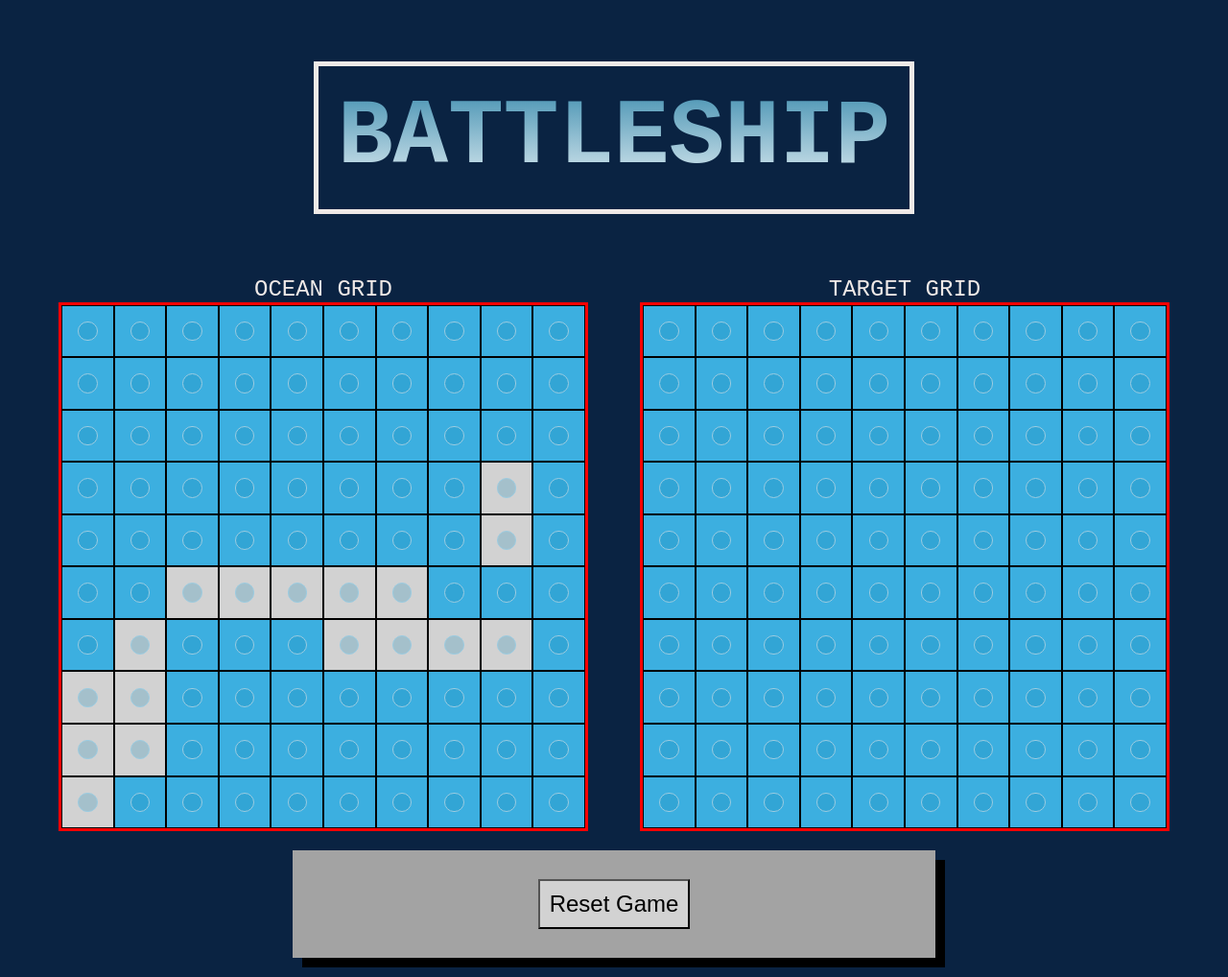
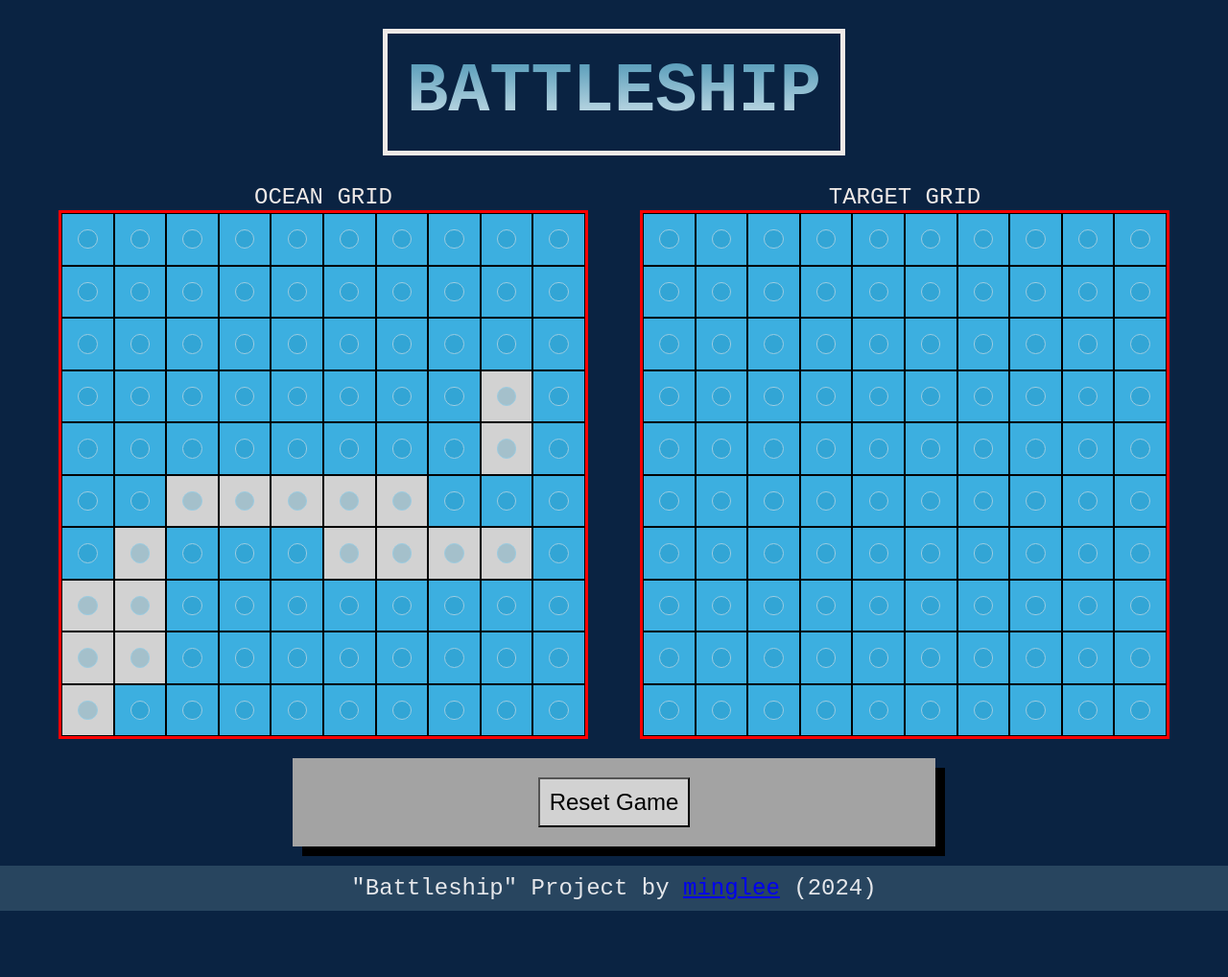
Before and after one commit to andrewtran28/battleship, a website built with webpack: page src/index.html in a window 1280 px wide. Shown: the whole page at 96% size. After the commit the page ends 949 px from the top, so only its background shows below. Built offline with nearby package versions, Linux system fonts and the light colour scheme.

Commit message:
feat: Add footer to webpage

```diff
--- a/src/index.html
+++ b/src/index.html
@@ -18,6 +18,10 @@
              <button id="btn-reset">Reset Game</button>
         </div>
 
+        <div class="footer">
+            <div>"Battleship" Project by <a href="https://github.com/andrewtran28/battleship">minglee</a> (2024)</div>
+        </div>
+
         <dialog>
             <div id="win-message"></div>
         </dialog>
--- a/src/styles.css
+++ b/src/styles.css
@@ -1,4 +1,6 @@
 :root {
+    margin: 0;
+    padding: 0;
     font-size: 1.5rem;
     font-family: 'Courier New', Courier, monospace;
     --ship-colour: #d2d2d2;
@@ -10,20 +12,24 @@
 body {
     display: flex;
     flex-direction: column;
+    justify-content: space-between;
     align-items: center;
     color: #EFE9E7;
     margin: 0;
     padding: 0;
+    height: 100vh;
     background-color: var(--background-colour);
+    position: relative;
 }
 
 h1 {
     border: 5px solid #EFE9E7;
-    font-size: 4rem;
+    font-size: 3rem;
     padding: 20px;
     background: -webkit-linear-gradient(#247ea4, #ffffff);
     -webkit-background-clip: text;
     -webkit-text-fill-color: transparent;
+    margin: 30px;
 }
 
 .game-cont {
@@ -93,7 +99,7 @@ h1 {
     justify-content: center;
     background-color: var(--menu-colour);
     box-shadow: 10px 10px 0px 0px rgb(0, 0, 0);
-    padding: 30px 20%;
+    padding: 20px 20%;
     margin: 20px 0;
 }
 
@@ -139,3 +145,13 @@ dialog {
 #win-message::backdrop {
     background-color: #07182e9a;
 }
+
+.footer {
+    display: flex;
+    justify-content: center;
+    background-color: #28455f;
+    color: #e5e7eb;
+    padding: 10px 0;
+    bottom: 0;
+    width: 100%;
+}
```
